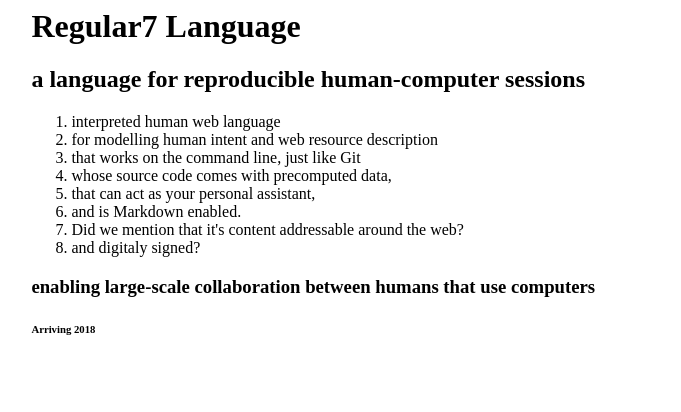
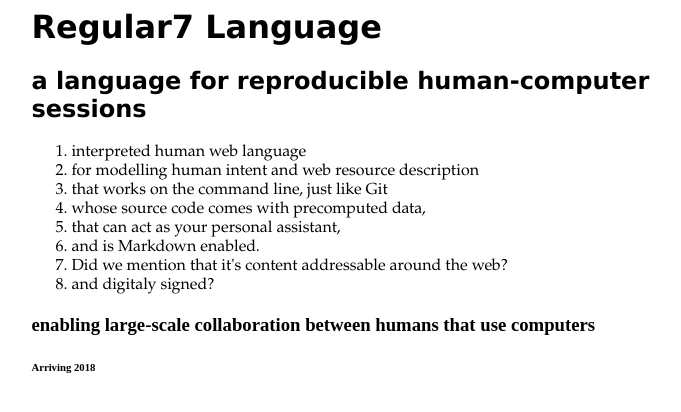
Before and after one commit to Regular7/regular7.github.io, a plain HTML site: page index.html in a window 1280 px wide. Shown: the whole page, without its empty margins (207-888 px from the left). Drawn offline with Linux system fonts and the light colour scheme.

Commit message:
updated fonts

```diff
--- a/index.html
+++ b/index.html
@@ -6,9 +6,9 @@
         <div width="100%" height="240px"></div>
         <div width="100%">
             <div style="width:640px;margin-left:18vw">
-                    <h1>Regular7 Language</h1>
-                    <h2>a language for reproducible human-computer sessions</h2>
-                     <div>
+                    <h1 style="font-family:Geneva;Lucida Sans Unicode">Regular7 Language</h1>
+                    <h2 style="font-family:Geneva">a language for reproducible human-computer sessions</h2>
+                     <div style="font-family:Palatino Linotype">
                         <ol>
                             <li>interpreted human web language</li>
                             <li>for modelling human intent and web resource description</li>
```
